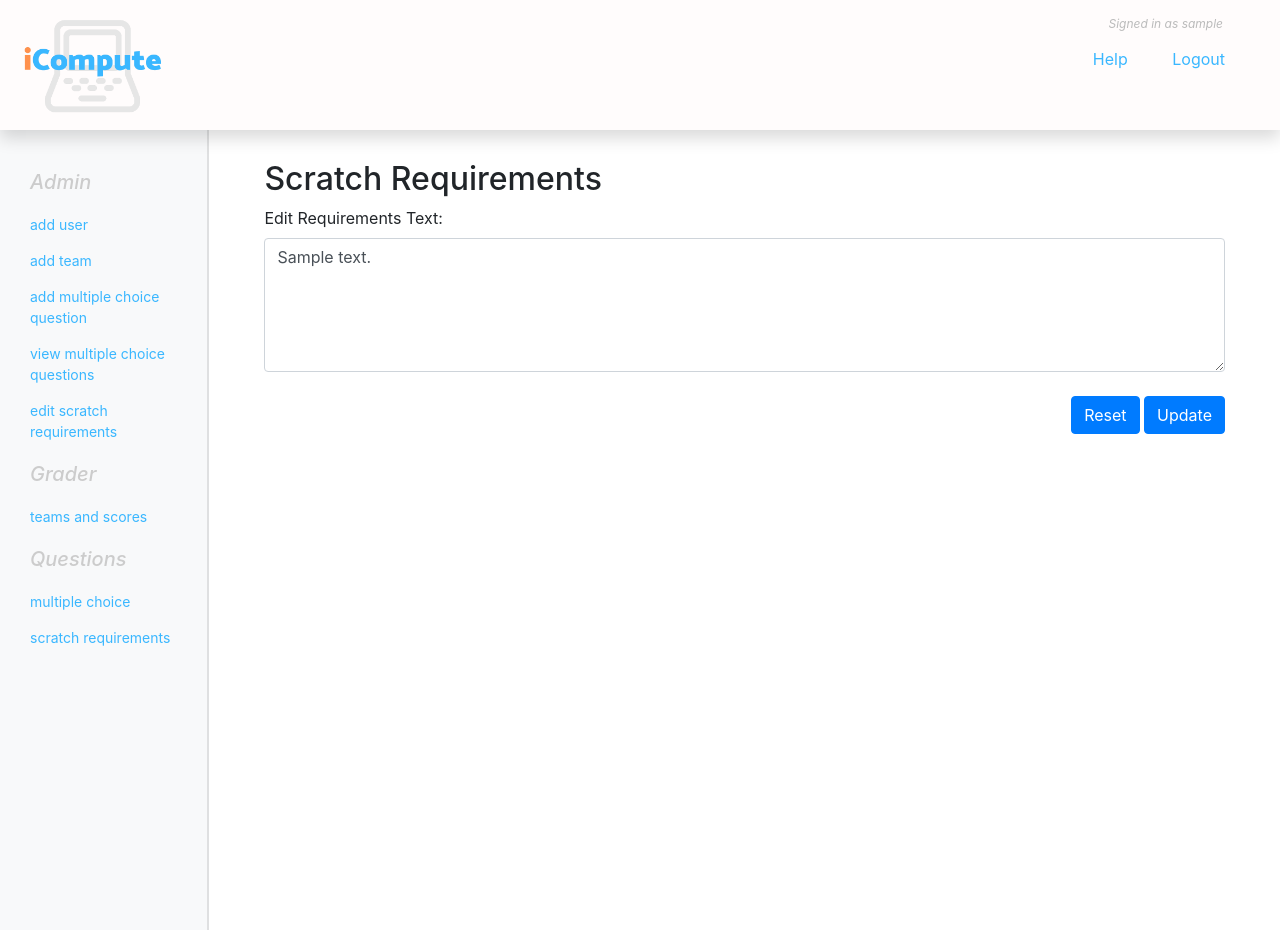
After one commit to mrinnes/481teamproject, a Node server app: page /scratchRequirements in a window 1280 px wide. The commit adds this page. Run offline with Node 20, Linux system fonts and the light colour scheme; a user stored in the database is signed in; tables that the repository leaves empty hold one stand-in row (values such as "Sample post"); some libraries are stand-ins or nearby versions.

Commit message:
created scratch requirements db; integrated backend function for admin to edit scratch requirements; made page for team to view scratch requirements

```diff
--- a/app.js
+++ b/app.js
@@ -7,8 +7,9 @@
      LocalStrategy      = require("passport-local"),
      passportLocalMongoose = require("passport-local-mongoose"),
      User               = require("./models/Users"),
-     Team              = require("./models/Teams.js"),
+     Team               = require("./models/Teams.js"),
      Questions          = require("./models/MultiChoice"),
+     ScratchReqmts      = require("./models/ScratchReqmts"),
      router             = express.Router();
 
      app.use(express.static(__dirname + "/public"));
@@ -141,6 +142,32 @@ app.get("/examplemultiplechoice", function(req, res) {
   });
 });
 
+app.get("/scratchRequirements", function(req, res) {
+  ScratchReqmts.find({}, function(err, scratchReqmtsAdmin) {
+    if (err) {
+      console.log(err);
+    } else {
+      res.render("scratchRequirements", {
+        scratchReqmts: scratchReqmtsAdmin[0].description
+      });
+    }
+  })
+});
+
+app.post("/scratchRequirements", function(req, res) {
+  var query = { "testID": "1" }; // hardcoded for now until Al implements capability for multiple tests
+  var update = { $set: { "description": req.body.scratchRequirementsText } };
+  var options = { "multi": true };
+
+  ScratchReqmts.updateOne(query, update, options, function(err) {
+    if (err) {
+      console.log(err)
+    } else {
+      res.redirect("/scratchRequirements");
+    }
+  });
+});
+
 app.post("/examplemultiplechoice", function(req, res) {
     var newQuestion = {
         ID: req.body.ID,
@@ -215,9 +242,6 @@ app.get("/Downloadcsv",function(req, res) {
   });
 });
 
-app.get("/scratchRequirementsAdmin", function(req, res) {
-  res.render("scratchRequirementsAdmin.ejs");
-});
 
 ///AUTH ROUTES
 
--- /dev/null
+++ b/views/scratchRequirements.ejs
@@ -0,0 +1,44 @@
+<html>
+	<head>
+		<meta charset="utf-8">
+		<link rel="stylesheet" href="/bootstrap.min.css">
+		<link rel="stylesheet" href="/style.css">
+		<script src="../jquery-3.3.1.min.js"></script>
+		<script src="../js/main.js"></script>
+	</head>
+
+	<body class="interface">
+    <% include ./header %>
+
+		<div class="wrapper">
+			<% include ./sidebar %>
+
+			<div id="main-content-area">
+				<div class="container">
+          <h2>Scratch Requirements</h2>
+
+					<% if(currentUser && currentUser.isAdmin){ %>
+
+					<form action="/scratchRequirements" method="POST">
+						<div class="form-group">
+							<label for="scratchRequirements">Edit Requirements Text:</label>
+							<textarea class="form-control" rows="5" id="scratchRequirements"
+                        name="scratchRequirementsText"><%= scratchReqmts %></textarea>
+						</div>
+
+						<div class="text-right my-4">
+							<button class="btn btn-primary" type="reset">Reset</button>
+							<button class="btn btn-primary" type="submit">Update</button>
+						</div>
+					</form>
+
+					<% } else { %>
+
+					<p class="my-4"> <%= scratchReqmts %> </p>
+
+					<% } %>
+				</div>
+			</div>
+		</div>
+	</body>
+</html>
--- a/views/sidebar.ejs
+++ b/views/sidebar.ejs
@@ -6,7 +6,7 @@
     <li><a href="/Teamnew">add team</a></li>
     <li><a href="/Questionnew">add multiple choice question</a></li>
     <li><a href="/examplemultiplechoice">view multiple choice questions</a></li>
-    <li><a href="/scratchRequirementsAdmin">scratch requirements</a></li>
+    <li><a href="/scratchRequirements">edit scratch requirements</a></li>
     <%  } %>
 
 
@@ -21,6 +21,7 @@
 	<% if(currentUser && currentUser.isTeam){ %>
     <h5>Questions</h5>
     <li><a href="/examplemultiplechoice">multiple choice</a></li>
+    <li><a href="/scratchRequirements">scratch requirements</a></li>
     <!-- <li><a href="/exampleshortanswer">short answer</a></li> -->
 	<%  } %>
 
```
Also changed, not shown: models/ScratchReqmts.js (added, +8 -0 lines), views/scratchRequirementsAdmin.ejs (deleted, +0 -29 lines).
